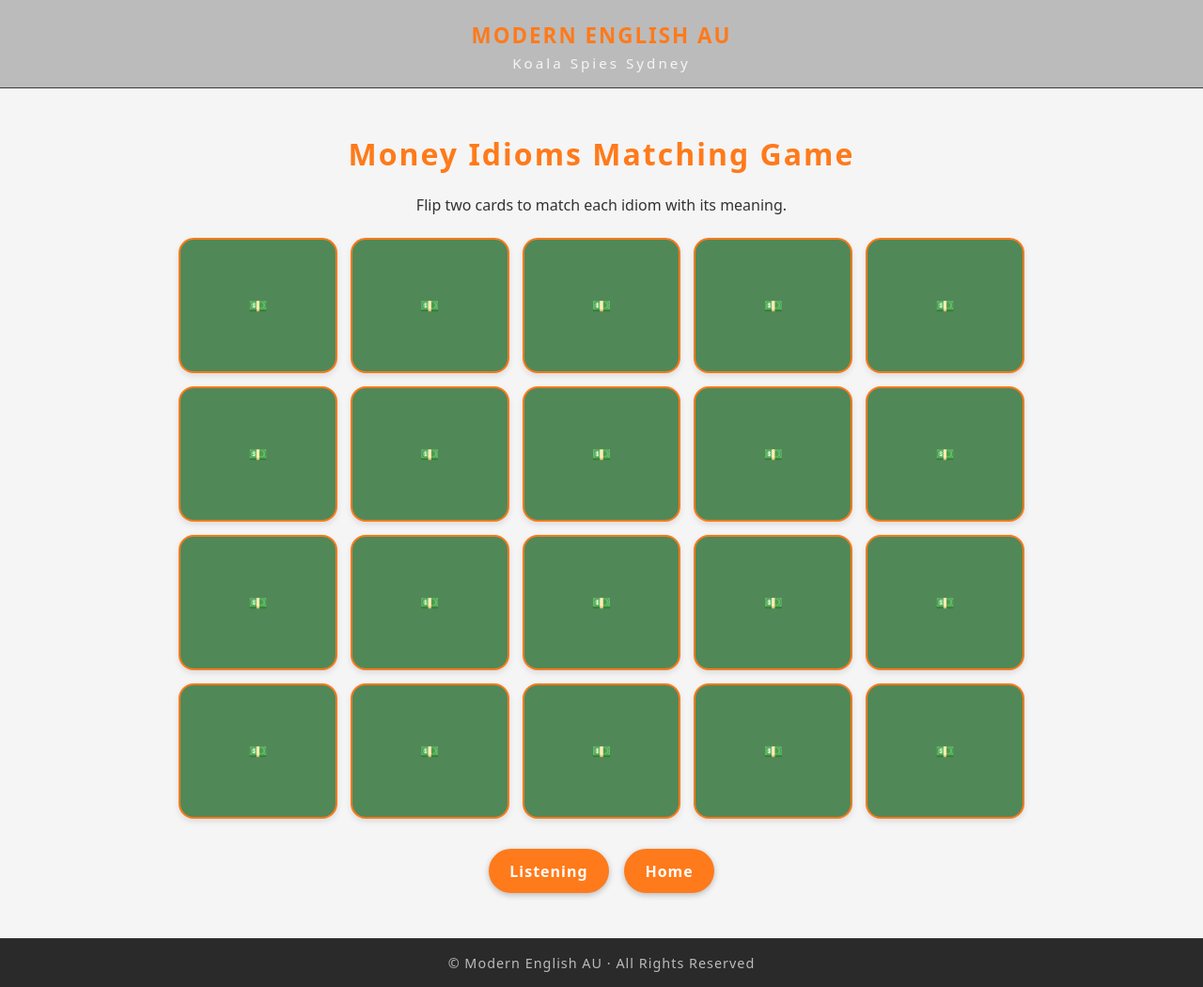
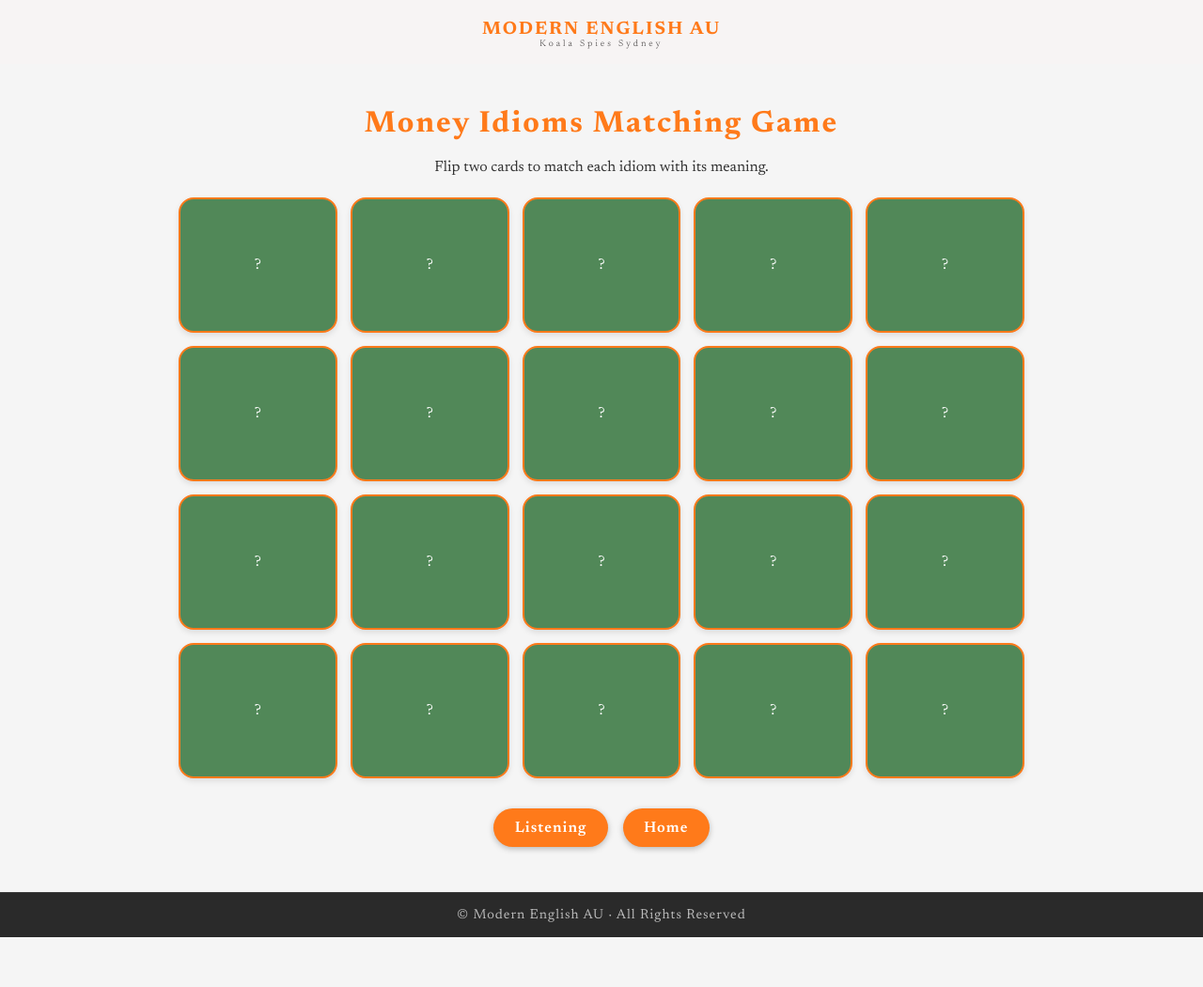
Before and after one commit to KoalaSpiesSydney/MoneyIdioms, a plain HTML site: page index.html in a window 1280 px wide. Shown: the whole page at 94% size. After the commit the page ends 997 px from the top, so only its background shows below. Drawn offline with Linux system fonts and the light colour scheme.

Commit message:
Update index.html

```diff
--- a/index.html
+++ b/index.html
@@ -4,6 +4,11 @@
 <meta charset="UTF-8" />
 <meta name="viewport" content="width=device-width, initial-scale=1.0" />
 <title>Money Idioms Matching Game – Modern English AU</title>
+
+<link rel="preconnect" href="https://fonts.googleapis.com">
+  <link rel="preconnect" href="https://fonts.gstatic.com" crossorigin>
+  <link href="https://fonts.googleapis.com/css2?family=Newsreader:opsz,wght@6..72,300;6..72,400;6..72,600;6..72,700&display=swap" rel="stylesheet">
+
 
 <style>
   :root {
@@ -17,7 +22,7 @@
 
   body {
     margin:0;
-    font-family:system-ui, -apple-system, Segoe UI, Roboto, Arial, sans-serif;
+    font-family:"Newsreader", Georgia, serif;
     background:var(--bg);
     color:var(--ink);
     display:flex;
@@ -27,22 +32,21 @@
 
   /* ===== Header ===== */
   header {
-    background:#bbbbbb;
+    background:#f7f4f4;
     color:var(--accent);
     text-align:center;
-    padding:1.4rem 0 1rem;
-    border-bottom:1px solid var(--line);
+    padding:1.4rem 0 1rem;;
     letter-spacing:2px;
     font-weight:700;
-    font-size:1.4rem;
+    font-size:1.2rem;
   }
   header span {
     display:block;
-    color:#f5f5f5;
+    color:#302d2d;
     font-weight:300;
-    font-size:0.95rem;
+    font-size:0.60rem;
     letter-spacing:3px;
-    margin-top:4px;
+    margin-top:1px;
   }
 
   /* ===== Navigation ===== */
@@ -250,7 +254,7 @@ const colorMap = {};
 cards.forEach(data => {
   const div = document.createElement("div");
   div.classList.add("card");
-  div.textContent = "💵";
+  div.textContent = "?";
   div.dataset.pair = data.pair;
   div.dataset.text = data.text;
   game.appendChild(div);
```
